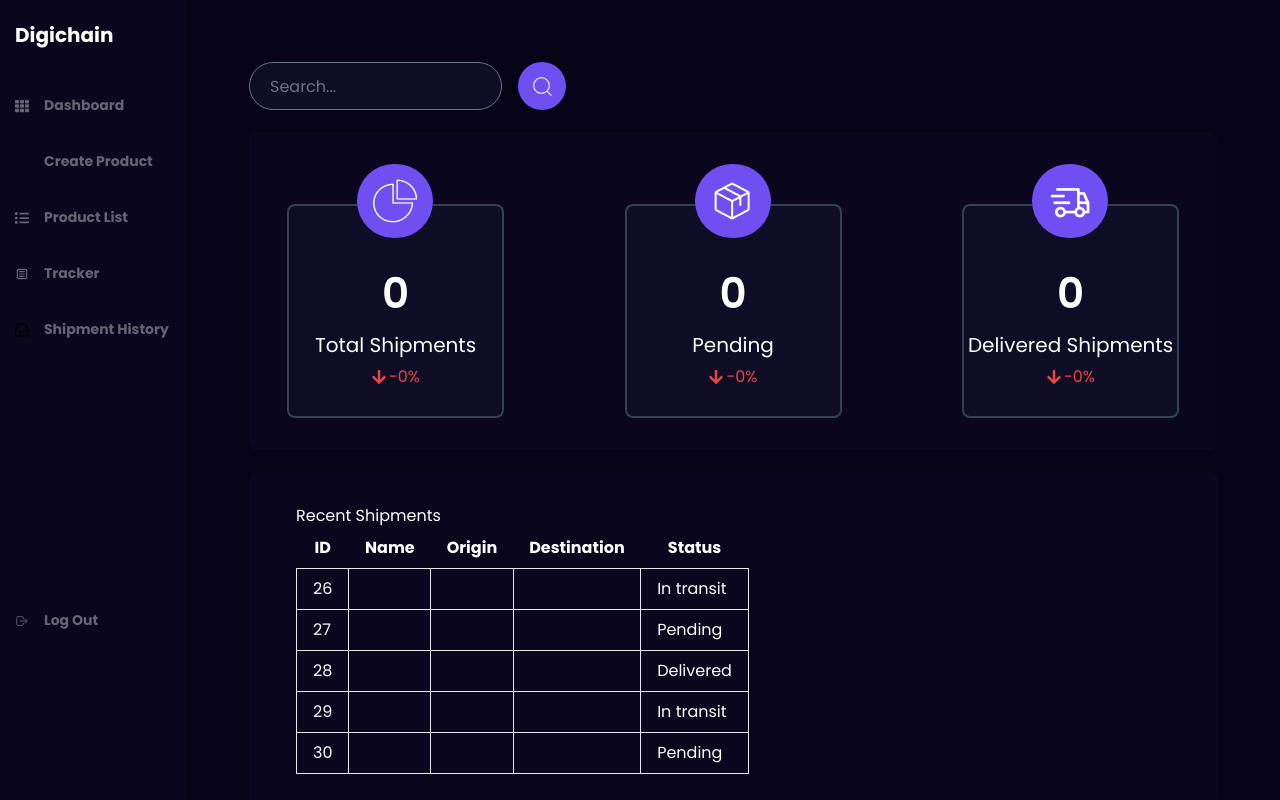
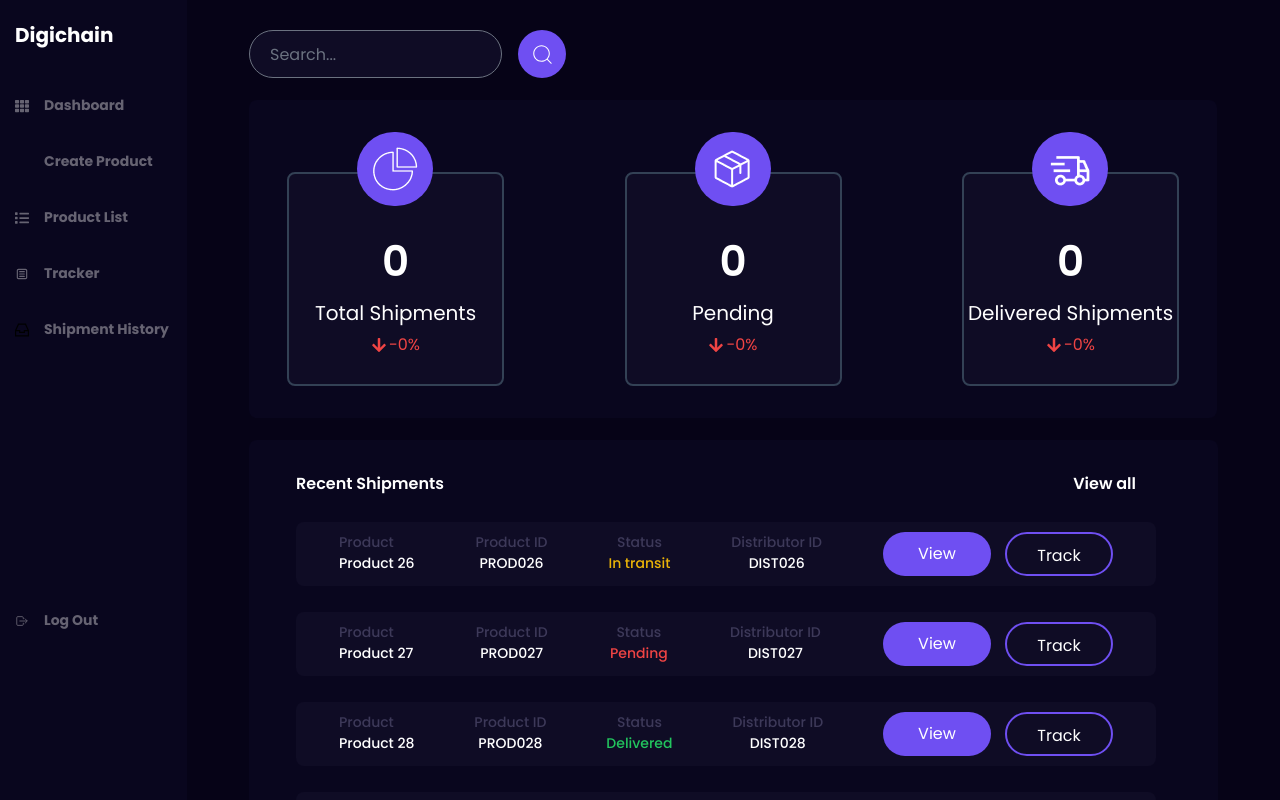
Before and after one commit to oma131/Digichain, a React (Vite) app: page / in a window 1280 px wide. Shown: the top 800 px of the page. Built offline with nearby package versions, Linux system fonts and the light colour scheme; some icons are missing.

Commit message:
modals update

```diff
--- a/src/components/Buttons/Button.jsx
+++ b/src/components/Buttons/Button.jsx
@@ -3,9 +3,9 @@
 import React from 'react'
 import './Button.css'
 
-const Button = ({children, style, onclick }) => {
+const Button = ({children, style, type,onClick }) => {
   return (
-    <button className='mainButton' style={style} onClick={onclick}>
+    <button className='mainButton' style={style} type={type} onClick={onClick}>
         {children}
     </button>
   )
--- a/src/components/RecentShipment.jsx
+++ /dev/null
@@ -1,38 +0,0 @@
-// recentShipment.js
-
-import React from 'react';
-import { getLastFiveShipments } from '../pages/Shipment';
-
-const RecentShipments = () => {
-  const recentShipments = getLastFiveShipments();
-
-  return (
-    <div className='bg-[#09061E] w-[969px] rounded-lg mt-[22px] px-[47px] py-[32px]'>
-      <h2>Recent Shipments</h2>
-      <table className="table-auto">
-        <thead>
-          <tr>
-            <th className="px-4 py-2">ID</th>
-            <th className="px-4 py-2">Name</th>
-            <th className="px-4 py-2">Origin</th>
-            <th className="px-4 py-2">Destination</th>
-            <th className="px-4 py-2">Status</th>
-          </tr>
-        </thead>
-        <tbody>
-          {recentShipments.map((shipment) => (
-            <tr key={shipment.id}>
-              <td className="border px-4 py-2">{shipment.id}</td>
-              <td className="border px-4 py-2">{shipment.name}</td>
-              <td className="border px-4 py-2">{shipment.origin}</td>
-              <td className="border px-4 py-2">{shipment.destination}</td>
-              <td className="border px-4 py-2">{shipment.status}</td>
-            </tr>
-          ))}
-        </tbody>
-      </table>
-    </div>
-  );
-};
-
-export default RecentShipments;
--- /dev/null
+++ b/src/components/RecentShipments.jsx
@@ -0,0 +1,52 @@
+// recentShipment.js
+
+import React from 'react';
+import Button from './Buttons/Button';
+import { getLastFiveShipments } from '../pages/Shipment';
+
+const RecentShipments = () => {
+  const recentShipments = getLastFiveShipments();
+
+  return (
+    <div className='bg-[#09061E] w-[969px] rounded-lg mt-[22px] px-[47px] py-[32] pb-[50px]'>
+      <div className='flex justify-between items center text-[16px] font-[600] pt-[32px] mr-[35px]'>
+        <h2 className=''>Recent Shipments</h2>
+        <p>View all</p>
+      </div>
+      <div>
+      {recentShipments.map((shipment) => (
+          <div key={shipment.id} className="w-[860px] bg-[#0F0C25] px-[43px] py-[10px] mt-[26px] flex justify-between tems-center rounded-lg mt-[12px]">
+            {/* Render shipment details here */}
+            <div className=''>
+              <div className='text-[14px] font-[500] text-[#3D3959]'>Product</div>
+              <div className='text-[14px] font-[500]'>{shipment.productName}</div>
+            </div>
+            <div className='text-center'>
+              <div className='text-[14px] font-[500] text-[#3D3959]'>Product ID</div>
+              <div className='text-[14px] font-[500]'>{shipment.productId}</div>
+            </div>
+            <div className='text-center'>
+              <div className='text-[14px] font-[500] text-[#3D3959]'>Status</div>
+              <div className={`text-[14px] font-[500] ${
+                shipment.status === 'Delivered' ? 'text-green-500' :
+                shipment.status === 'Pending' ? 'text-red-500' : 'text-yellow-500'
+              }`}>{shipment.status}</div>
+            </div>
+            <div className='text-center'>
+              <div className='text-[14px] font-[500] text-[#3D3959]'>Distributor ID</div>
+              <div className='text-[14px] font-[500]'>{shipment.distributorId}</div>
+            </div>
+
+            {/* Add more details if needed */}
+            <div className='w-[230px] flex justify-between'>
+              <Button style={{ backgroundColor: '#6F4FF2', color: 'white', width:'108px', height:'44px'}} >View</Button>
+              <Button style={{ width:'108px', height:'44px', color: 'white', border: '2px solid #6F4FF2' }}>Track</Button>
+            </div>
+          </div>
+        ))}
+      </div>
+    </div>
+  );
+};
+
+export default RecentShipments;
--- /dev/null
+++ b/src/components/RecievedModal.jsx
@@ -0,0 +1,39 @@
+/* eslint-disable react/prop-types */
+/* eslint-disable no-unused-vars */
+import React, { useState} from 'react';
+import '../App.css'
+
+const RecievedModal = ({ isOpen, onClose }) => {
+    if (!isOpen) return null;
+
+  return (
+    <div className={`modal ${isOpen ? 'block' : 'hidden'}`}>
+      <div className="modal-overlay "></div>
+        <div className="modal-container ">
+            <div className='w-[100%] '>
+                <button onClick={onClose} className="modal-close-two">&times;</button>
+            </div>
+            <h2 className="modal-title">Your shipment was sent</h2>
+            <div className='w-[366px] flex justify-between items-center'>
+                <div className=''>
+                    <div className='text-[14px] font-[500] text-[#3D3959]'>Product</div>
+                    <div className='text-[14px] font-[500]'>Product 5</div>
+                </div>
+                <div className='text-center'>
+                    <div className='text-[14px] font-[500] text-[#3D3959]'>Product Id</div>
+                    <div className='text-[14px] font-[500]'>12345</div>
+                </div>
+                <div className='text-center'>
+                    <div className='text-[14px] font-[500] text-[#3D3959]'>Product</div>
+                    <div className='text-[14px] font-[500]'>
+                        10000
+                    </div>
+                </div>
+            </div>
+            <p className='text-[24px] font-[600] mt-[30px]'>Tracking number:  1631137192 </p>
+        </div>
+    </div>
+  );
+};
+
+export default RecievedModal;
--- /dev/null
+++ b/src/components/SendModal.jsx
@@ -0,0 +1,46 @@
+import React, { useState } from 'react';
+import Button from './Buttons/Button';
+import RecievedModal from '../components/RecievedModal'
+import '../App.css'
+
+const SendModal = ({ isOpen, onClose }) => {
+    const [isAnotherModalOpen, setIsAnotherModalOpen] = useState(false);
+
+
+    // Function to toggle nested modal
+    const toggleAnotherModal = () => setIsAnotherModalOpen(!isAnotherModalOpen);
+
+    // Function to handle form submission
+    const handleSubmit = (e) => {
+        e.preventDefault(); // Prevent default form submission behavior
+        toggleAnotherModal(); // Toggle the nested modal
+    };
+
+
+  return (
+    <div className={`modal ${isOpen ? 'block' : 'hidden'}`}>
+      <div className="modal-overlay "></div>
+      <div className="modal-container ">
+        <button onClick={onClose} className="modal-close">&times;</button>
+        <h2 className="modal-title">Enter Distributor ID</h2>
+        <form className=' flex flex-col'>
+            <input
+                type='text'
+                placeholder='Enter here'
+                className='w-[468px] h-[52px] bg-[#0F0C25] py-[19px] px-[42px] border-transparent rounded-full'
+            />
+            <Button
+                style={{ backgroundColor: '#6F4FF2', color: 'white', width: '468px', height: '52px', marginTop: '16px' }}
+                type="submit"
+                onClick={handleSubmit}
+            >
+                Send
+            </Button>
+        </form>
+      </div>
+      <RecievedModal isOpen={isAnotherModalOpen} onClose={toggleAnotherModal}/>
+    </div>
+  );
+};
+
+export default SendModal;
--- a/src/pages/Dashboard.jsx
+++ b/src/pages/Dashboard.jsx
@@ -2,7 +2,7 @@
 import React, {useState} from 'react'
 import Search from '../components/Search'
 import ShipmentTracker from '../components/ShipmentTracker';
-import RecentShipment from '../components/RecentShipment';
+import RecentShipments from '../components/RecentShipments';
 
 const Dashboard = () => {
   const [searchResults, setSearchResults] = useState([]);
@@ -15,12 +15,12 @@ const Dashboard = () => {
   };
 
   return (
-    <div className='w-[100%] p-[42px] '>
+    <div className='w-[100%] p-[42px] pt-[10px]'>
       <div className='w-[969px] '>
         <Search onSearch={handleSearch} />
         <ShipmentTracker />
         <div>
-          <RecentShipment />
+          <RecentShipments />
         </div>
       </div>
     </div>
--- a/src/pages/ProdList.jsx
+++ b/src/pages/ProdList.jsx
@@ -1,12 +1,13 @@
-/* eslint-disable react-refresh/only-export-components */
 import React, { useState } from 'react';
-import { shipments } from '../utils/shipmentData'
-import { FaList }from "react-icons/fa";
+import { shipments } from '../utils/shipmentData';
+import { FaList } from "react-icons/fa";
 import { IoIosArrowDown } from "react-icons/io";
-import Button from '../components/Buttons/Button'
+import Button from '../components/Buttons/Button';
+import SendModal from '../components/SendModal'; // Import the SendFormModal component
 
 const ProdList = () => {
   const [currentPage, setCurrentPage] = useState(1);
+  const [isModalOpen, setIsModalOpen] = useState(false); // State to manage modal open/close
   const shipmentsPerPage = 10;
 
   // Calculate index of the first and last shipment of the current page
@@ -17,13 +18,14 @@ const ProdList = () => {
   // Change page
   const paginate = pageNumber => setCurrentPage(pageNumber);
 
+  // Toggle modal
+  const toggleModal = () => setIsModalOpen(!isModalOpen);
+
   // Generate pagination buttons
   const pageNumbers = [];
   for (let i = 1; i <= Math.ceil(shipments.length / shipmentsPerPage); i++) {
     pageNumbers.push(i);
   }
-
-
 
   return (
     <div className='pt-[52px] pl-[42px]'>
@@ -38,7 +40,7 @@ const ProdList = () => {
             <IoIosArrowDown />
           </div>
         </div>
-        <Button style={{ backgroundColor: '#6F4FF2', color: 'white', width:'108px', height:'44px'}} >Send</Button>
+        <Button style={{ backgroundColor: '#6F4FF2', color: 'white', width: '108px', height: '44px' }} onClick={toggleModal}>Send</Button>
       </div>
       {currentShipments.map((shipment) => (
         <div key={shipment.id} className="w-[985px] items-center bg-[#0F0C25] px-[67px] py-[10px] mt-[26px] flex justify-between tems-center rounded-lg mt-[12px]">
@@ -48,11 +50,11 @@ const ProdList = () => {
               <div className='text-[14px] font-[500]'>{shipment.productName}</div>
             </div>
             <div className='text-center'>
-              <div className='text-[14px] font-[500] text-[#3D3959]'>Product</div>
+              <div className='text-[14px] font-[500] text-[#3D3959]'>Product ID</div>
               <div className='text-[14px] font-[500]'>{shipment.productId}</div>
             </div>
             <div className='text-center'>
-              <div className='text-[14px] font-[500] text-[#3D3959]'>Product</div>
+              <div className='text-[14px] font-[500] text-[#3D3959]'>Quantity</div>
               <div className='text-[14px] font-[500]'>
                 {shipment.quantity}
               </div>
@@ -79,11 +81,14 @@ const ProdList = () => {
             onClick={() => paginate(number)}
             className={`bg-[#6F4FF2] w-[30px] ml-[10px] rounded border ${currentPage === number ? 'bg-gray-500' : 'border-transparent'}`}
             key={number}
-            >
+          >
             {number}
           </button>
         ))}
       </div>
+
+      {/* Render the form modal */}
+      <SendModal isOpen={isModalOpen} onClose={toggleModal} />
     </div>
   );
 };
--- a/src/pages/Shipment.jsx
+++ b/src/pages/Shipment.jsx
@@ -50,11 +50,11 @@ const Shipment = () => {
             <div className='text-[14px] font-[500]'>{shipment.productName}</div>
           </div>
           <div className='text-center'>
-            <div className='text-[14px] font-[500] text-[#3D3959]'>Product</div>
+            <div className='text-[14px] font-[500] text-[#3D3959]'>Product ID</div>
             <div className='text-[14px] font-[500]'>{shipment.productId}</div>
           </div>
           <div className='text-center'>
-            <div className='text-[14px] font-[500] text-[#3D3959]'>Product</div>
+            <div className='text-[14px] font-[500] text-[#3D3959]'>Status</div>
             <div className={`text-[14px] font-[500] ${
               shipment.status === 'Delivered' ? 'text-green-500' :
               shipment.status === 'Pending' ? 'text-red-500' : 'text-yellow-500'
@@ -69,7 +69,7 @@ const Shipment = () => {
 
           <div className='w-[230px] flex justify-between'>
             <Button style={{ backgroundColor: '#6F4FF2', color: 'white', width:'108px', height:'44px'}} >View</Button>
-            <Button style={{ width:'108px', height:'44px', color: 'white', border: '2px solid #6F4FF2' }}>TracK</Button>
+            <Button style={{ width:'108px', height:'44px', color: 'white', border: '2px solid #6F4FF2' }}>Track</Button>
           </div>
 
         </div>
--- a/src/utils/shipmentData.jsx
+++ b/src/utils/shipmentData.jsx
@@ -1,3 +1,5 @@
+
+
 export const shipments = [
     {
       id: 1,
```
Also changed, not shown: src/App.css (+100 -0 lines).
